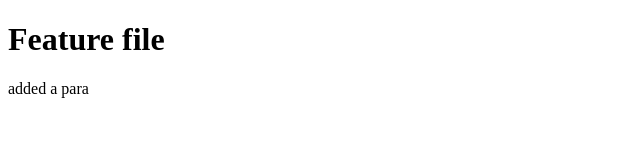
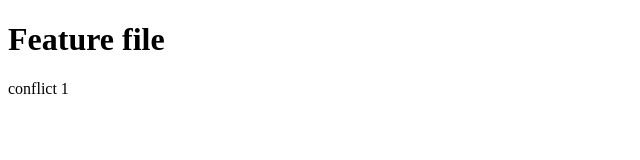
Before and after one commit to vijaykanwal90/GitLearning, a plain HTML site: page index3.html in a window 1280 px wide. Shown: the full height of the page, 0-640 px from the left. Drawn offline with Linux system fonts and the light colour scheme.

Commit message:
conflict 1

```diff
--- a/index3.html
+++ b/index3.html
@@ -7,6 +7,6 @@
 </head>
 <body>
     <h1>Feature file </h1>
-    <p>added a para</p>
+    <p>conflict 1</p>
 </body>
 </html>
```
